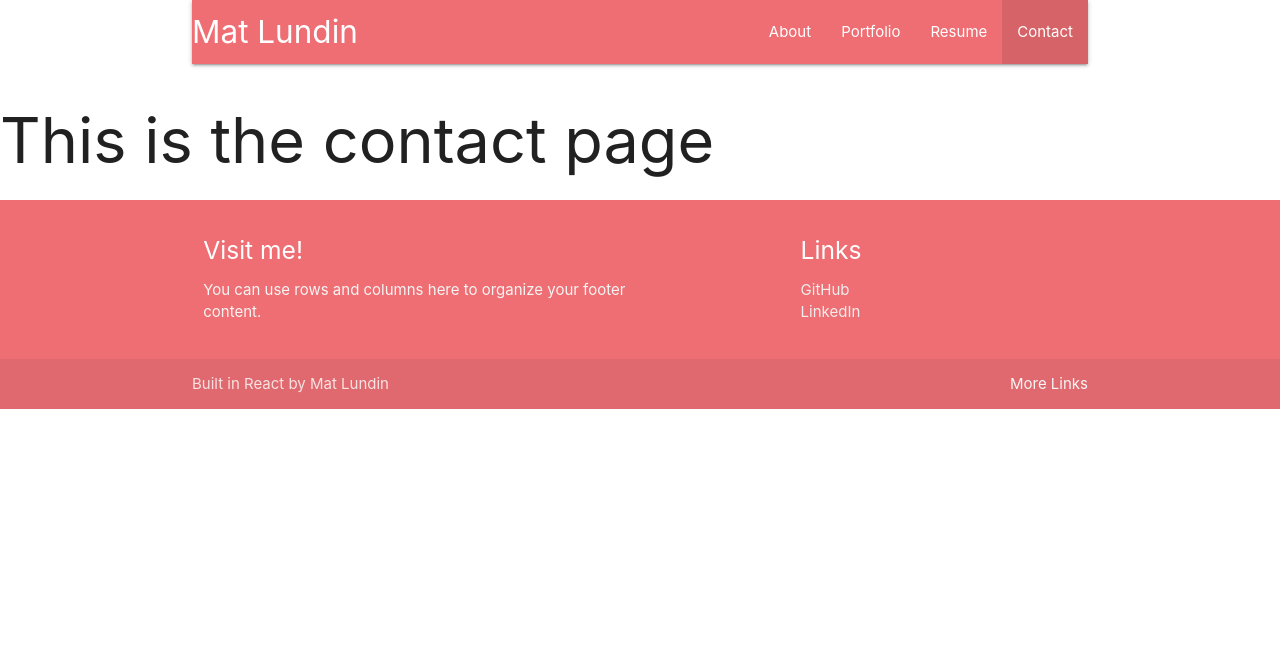
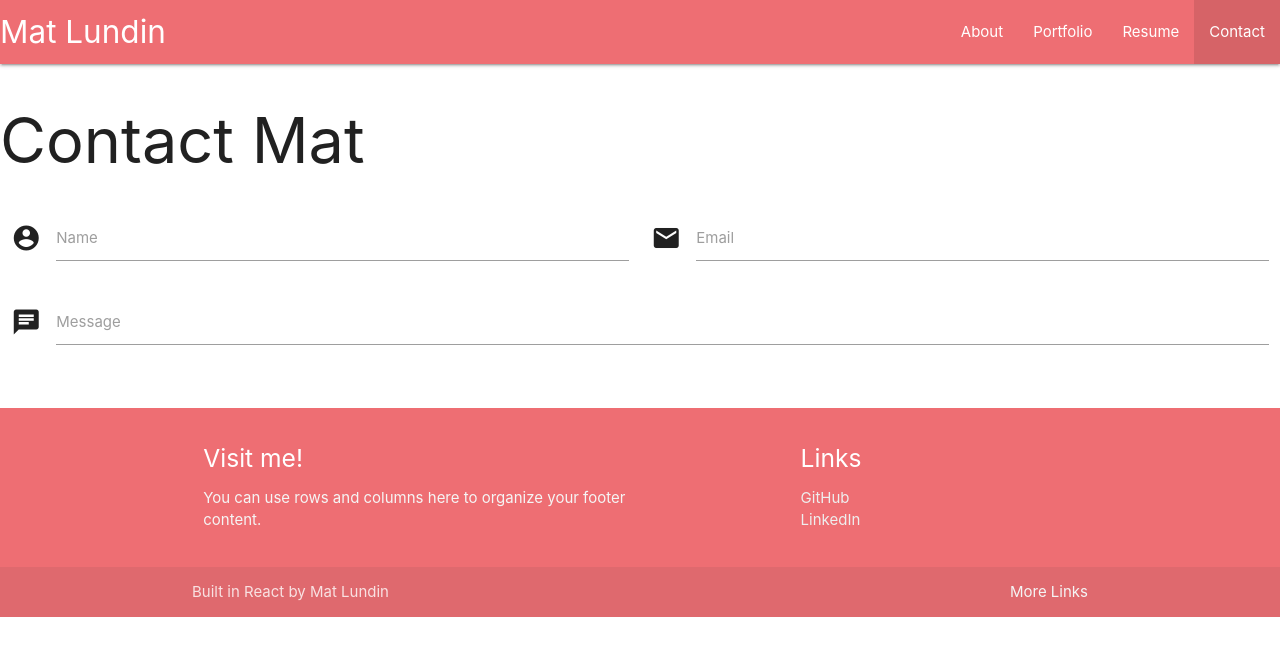
Before and after one commit to mat-lundin/My-Portfolio, a React (Create React App) app in the folder my-portfolio/: page / in a window 1280 px wide. Both pictures are taken after a click on the item "Contact". Shown: the top 656 px of the page. Built offline with nearby package versions, Linux system fonts and the light colour scheme.

Commit message:
added contact, fixed header

```diff
--- a/my-portfolio/package.json
+++ b/my-portfolio/package.json
@@ -1,11 +1,13 @@
 {
   "name": "my-portfolio",
+  "homepage": "https://mat-lundin.github.com/my-portfolio",
   "version": "0.1.0",
   "private": true,
   "dependencies": {
     "@testing-library/jest-dom": "^5.15.1",
     "@testing-library/react": "^11.2.7",
     "@testing-library/user-event": "^12.8.3",
+    "gh-pages": "^3.2.3",
     "react": "^17.0.2",
     "react-dom": "^17.0.2",
     "react-scripts": "4.0.3",
@@ -15,7 +17,9 @@
     "start": "react-scripts start",
     "build": "react-scripts build",
     "test": "react-scripts test",
-    "eject": "react-scripts eject"
+    "eject": "react-scripts eject",
+    "predeploy": "npm run build",
+    "deploy": "gh-pages -d build"
   },
   "eslintConfig": {
     "extends": [
--- a/my-portfolio/src/App.js
+++ b/my-portfolio/src/App.js
@@ -2,7 +2,7 @@ import './App.css';
 import React, {useState} from 'react';
 import Header from './components/header';
 import Footer from './components/footer';
-// import About from './components/about'
+
 import CurPage from './components/curPage';
 
 function App() {
--- a/my-portfolio/src/components/about.js
+++ b/my-portfolio/src/components/about.js
@@ -3,10 +3,10 @@ const about = () => {
     return (
         <div className="container">
             <div className="row">
-                <div className="col s6">
+                <div className="col s5">
         <div className="card">
     <div className="card-image waves-effect waves-block waves-light">
-      {/* <img class="activator" src="images/office.jpg"></img> */}
+      <img class="activator" src="/headshot.jpeg"></img>
     </div>
     <div className="card-content">
       <span className="card-title activator grey-text text-darken-4">Expand to read about Mat!<i class="material-icons right">more_vert</i></span>
@@ -15,6 +15,7 @@ const about = () => {
     <div className="card-reveal">
       <span className="card-title grey-text text-darken-4">Mat Lundin<i className="material-icons right">cancel</i></span>
       <p>Mat is a recent graduate of the Coding Bootcamp at the University of Texas, Austin. He is focused mainly on backend development. Before attending the Coding Bootcamp, Mat worked in the tech industry for 10 years, performing software implementations, code patches, bug fixes, and SQL queries.</p>
+      {/* <img src="/headshot.jpeg"></img> */}
     </div>
   </div>
   </div>
--- a/my-portfolio/src/components/contact.js
+++ b/my-portfolio/src/components/contact.js
@@ -1,8 +1,32 @@
 import React from 'react';
 
-const contact = function(){
+const contact = function () {
     return (
-        <h1>This is the contact page</h1>
+        <>
+            <h1>Contact Mat</h1>
+            <div class="row">
+                <form class="col s12">
+                    <div class="row">
+                    <div class ="input-field col s6">
+                    <i class ="material-icons prefix">account_circle</i>
+                    <input id="icon_prefix" type ="text" class ="validate"></input>
+                    <label for="icon_prefix">Name</label>
+                    </div>
+                    <div class ="input-field col s6">
+                    <i class ="material-icons prefix">email</i>
+                    <input id="icon_email" type ="email" class ="validate"></input>
+                    <label for="icon_email">Email</label>
+                    </div>
+                    <br/>
+                    <div class ="input-field col s12">
+                    <i class ="material-icons prefix">chat</i>
+                    <input id="icon_prefix" type ="text" class ="validate"></input>
+                    <label for="icon_prefix">Message</label>
+                    </div>
+                    </div>
+                </form>
+            </div>
+        </>
     )
 };
 
--- a/my-portfolio/src/components/header.js
+++ b/my-portfolio/src/components/header.js
@@ -2,7 +2,7 @@ import Nav from './nav'
 
 const header = ({activeTab, setActiveTab}) => {
     return(
-        <div class="container">
+        <div class="jumbotron">
         <header>
             <Nav activeTab={activeTab} setActiveTab={setActiveTab} />
         </header>
--- a/my-portfolio/src/components/portfolio.js
+++ b/my-portfolio/src/components/portfolio.js
@@ -1,4 +1,5 @@
 import React from 'react';
+import portfolioData from '../portfolio.json';
 
 const portfolio = function(){
     return (
--- a/my-portfolio/src/components/resume.js
+++ b/my-portfolio/src/components/resume.js
@@ -1,4 +1,6 @@
 import React from 'react';
+
+// https://www.w3schools.com/html/html_iframe.asp -use this for google drive link
 
 function resume(){
     return (
```
Also changed, not shown: my-portfolio/src/portfolio.json (added, +7 -0 lines), my-portfolio/public/headshot.jpeg (added), 1 other file (tests, documents, lock files or other folders).
